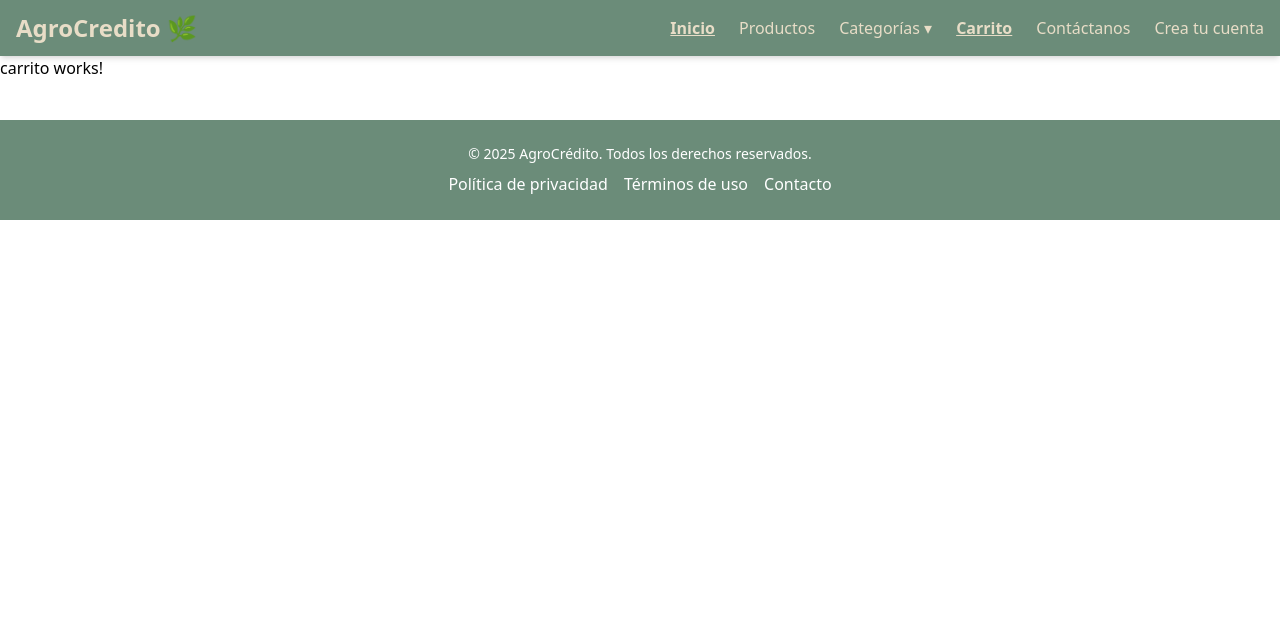
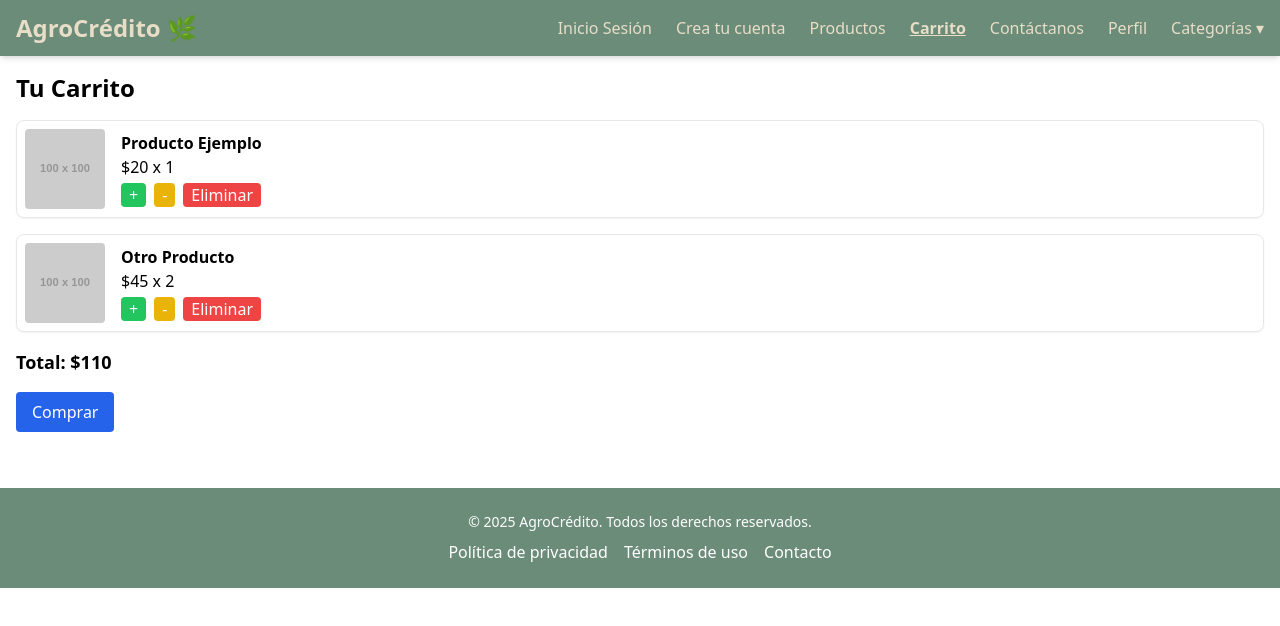
Before and after one commit to MonicaFernanda29/app-agrocredito, an Angular app: page /carrito in a window 1280 px wide. Shown: the top 626 px of the page. Built offline with nearby package versions, Linux system fonts and the light colour scheme.

Commit message:
se realizo la pagina de inicio de sesion, carrito y perfil

```diff
--- a/src/app/app.routes.ts
+++ b/src/app/app.routes.ts
@@ -6,6 +6,8 @@ import { CheckoutComponent } from './pages/checkout/checkout.component';
 import { ContactoComponent } from './pages/contacto/contacto.component';
 import { HomeComponent } from './pages/home/home.component';
 import { RegistroComponent } from './pages/registro/registro.component';
+import { PerfilComponent } from './pages/perfil/perfil.component';
+import { InicioComponent } from './pages/inicio/inicio.component';
 
 export const routes: Routes = [
   { path: '', component: HomeComponent },
@@ -14,6 +16,9 @@ export const routes: Routes = [
   { path: 'checkout', component: CheckoutComponent },
   { path: 'contacto', component: ContactoComponent },
   { path: 'registro', component: RegistroComponent },
+  { path: "perfil", component: PerfilComponent},
+  { path: "inicio", component: InicioComponent},
+
 
 ];
 
--- a/src/app/layout/navbar/navbar.component.html
+++ b/src/app/layout/navbar/navbar.component.html
@@ -2,13 +2,17 @@
   <div class="container mx-auto flex justify-between items-center">
     <!-- Logo o Título -->
     <div class="text-2xl font-bold text-[#E8DDC7]">
-      AgroCredito 🌿
+      <a href="/"> AgroCrédito 🌿</a>
     </div>
 
     <!-- Menú -->
     <div class="hidden md:flex space-x-6 items-center relative">
-      <a routerLink="/" routerLinkActive="font-semibold underline" class="text-[#E8DDC7] hover:underline">Inicio</a>
+      <a routerLink="/inicio" routerLinkActive="font-semibold underline" class="text-[#E8DDC7] hover:underline">Inicio Sesión</a>
+      <a routerLink="/registro" routerLinkActive="font-semibold underline" class="text-[#E8DDC7] hover:underline">Crea tu cuenta</a>
       <a routerLink="/productos" routerLinkActive="font-semibold underline" class="text-[#E8DDC7] hover:underline">Productos</a>
+      <a routerLink="/carrito" routerLinkActive="font-semibold underline" class="text-[#E8DDC7] hover:underline">Carrito</a>
+      <a routerLink="/contacto" routerLinkActive="font-semibold underline" class="text-[#E8DDC7] hover:underline">Contáctanos</a>
+      <a routerLink="/perfil" routerLinkActive="font-semibold underline" class="text-[#E8DDC7] hover:underline">Perfil</a>
 
       <!-- Dropdown Categorías -->
       <div class="group relative">
@@ -20,10 +24,6 @@
           <a href="#" class="block px-4 py-2 hover:bg-gray-100 text-sm">🐛 Insecticidas</a>
         </div>
       </div>
-
-      <a routerLink="/carrito" routerLinkActive="font-semibold underline" class="text-[#E8DDC7] hover:underline">Carrito</a>
-      <a routerLink="/contacto" routerLinkActive="font-semibold underline" class="text-[#E8DDC7] hover:underline">Contáctanos</a>
-      <a routerLink="/registro" routerLinkActive="font-semibold underline" class="text-[#E8DDC7] hover:underline">Crea tu cuenta</a>
     </div>
 
     <!-- Botón mobile -->
--- a/src/app/pages/carrito/carrito.component.html
+++ b/src/app/pages/carrito/carrito.component.html
@@ -1 +1,56 @@
-<p>carrito works!</p>
+<!-- 🛒 Vista del carrito -->
+<div *ngIf="!facturaGenerada" class="p-4">
+  <h2 class="text-2xl font-bold mb-4">Tu Carrito</h2>
+
+  <div *ngFor="let item of carrito; index as i" class="flex items-center mb-4 border p-2 rounded-lg shadow-sm">
+    <img [src]="item.imagen" alt="Producto" class="w-20 h-20 mr-4 rounded">
+    <div class="flex-1">
+      <p class="font-semibold">{{ item.nombre }}</p>
+      <p>${{ item.precio }} x {{ item.cantidad }}</p>
+      <div class="flex gap-2 mt-1">
+        <button (click)="aumentar(i)" class="bg-green-500 text-white px-2 rounded">+</button>
+        <button (click)="disminuir(i)" class="bg-yellow-500 text-white px-2 rounded">-</button>
+        <button (click)="eliminar(i)" class="bg-red-500 text-white px-2 rounded">Eliminar</button>
+      </div>
+    </div>
+  </div>
+
+  <p class="mt-4 font-bold text-lg">Total: ${{ obtenerSubtotal() }}</p>
+  <button (click)="comprar()" class="mt-4 bg-blue-600 text-white px-4 py-2 rounded hover:bg-blue-700">Comprar</button>
+</div>
+
+<!-- 🧾 Vista de factura -->
+<div *ngIf="facturaGenerada" class="p-6 max-w-2xl mx-auto bg-white shadow-lg rounded-lg border border-gray-300 mt-4">
+  <h2 class="text-2xl font-bold mb-2 text-center">Factura</h2>
+  <p><strong>Cliente:</strong> {{ facturaResumen.cliente }}</p>
+  <p><strong>Fecha:</strong> {{ facturaResumen.fecha | date:'short' }}</p>
+
+  <div class="mt-4">
+    <table class="w-full table-auto border-collapse">
+      <thead>
+        <tr class="bg-gray-200">
+          <th class="px-4 py-2 text-left">Producto</th>
+          <th class="px-4 py-2">Cantidad</th>
+          <th class="px-4 py-2">Precio</th>
+          <th class="px-4 py-2">Total</th>
+        </tr>
+      </thead>
+      <tbody>
+        <tr *ngFor="let p of facturaResumen.productos" class="border-t">
+          <td class="px-4 py-2">{{ p.nombre }}</td>
+          <td class="px-4 py-2 text-center">{{ p.cantidad }}</td>
+          <td class="px-4 py-2 text-center">${{ p.precio }}</td>
+          <td class="px-4 py-2 text-right">${{ p.total }}</td>
+        </tr>
+      </tbody>
+    </table>
+  </div>
+
+  <div class="mt-4 text-right text-lg font-semibold">
+    Total a pagar: ${{ facturaResumen.total }}
+  </div>
+
+  <button (click)="volverAlCarrito()" class="mt-6 bg-gray-700 text-white px-4 py-2 rounded hover:bg-gray-800">
+    Volver al carrito
+  </button>
+</div>
--- a/src/app/pages/carrito/carrito.component.ts
+++ b/src/app/pages/carrito/carrito.component.ts
@@ -1,12 +1,68 @@
 import { Component } from '@angular/core';
+import { NgFor, NgIf, DatePipe } from '@angular/common';
 
 @Component({
   selector: 'app-carrito',
   standalone: true,
-  imports: [],
+  imports: [NgFor, NgIf, DatePipe],
   templateUrl: './carrito.component.html',
   styleUrl: './carrito.component.css'
 })
 export class CarritoComponent {
+  carrito = [
+    {
+      nombre: 'Producto Ejemplo',
+      precio: 20,
+      cantidad: 1,
+      imagen: 'https://via.placeholder.com/100'
+    },
+    {
+      nombre: 'Otro Producto',
+      precio: 45,
+      cantidad: 2,
+      imagen: 'https://via.placeholder.com/100'
+    }
+  ];
 
+  facturaGenerada = false;
+  facturaResumen: any = null;
+
+  aumentar(i: number) {
+    this.carrito[i].cantidad++;
+  }
+
+  disminuir(i: number) {
+    if (this.carrito[i].cantidad > 1) {
+      this.carrito[i].cantidad--;
+    }
+  }
+
+  eliminar(i: number) {
+    this.carrito.splice(i, 1);
+  }
+
+  obtenerSubtotal(): number {
+    return this.carrito.reduce((total, p) => total + p.precio * p.cantidad, 0);
+  }
+
+  comprar() {
+    this.facturaResumen = {
+      cliente: 'Juanito Rodríguez',
+      productos: this.carrito.map(p => ({
+        nombre: p.nombre,
+        cantidad: p.cantidad,
+        precio: p.precio,
+        total: p.precio * p.cantidad
+      })),
+      total: this.obtenerSubtotal(),
+      fecha: new Date()
+    };
+
+    this.facturaGenerada = true;
+    this.carrito = [];
+  }
+
+  volverAlCarrito() {
+    this.facturaGenerada = false;
+  }
 }
--- /dev/null
+++ b/src/app/pages/inicio/inicio.component.html
@@ -0,0 +1,57 @@
+<section class="min-h-screen bg-[#E8DDC7] flex items-center justify-center px-4 py-16">
+  <div class="w-full max-w-md bg-[#F7F3EB] rounded-3xl shadow-lg p-8 border border-[#B1C7B3]">
+
+    <h2 class="text-3xl font-bold text-center text-[#6B8C79] mb-6">
+      Inicia sesión 🌱
+    </h2>
+
+    <form class="space-y-5">
+      <!-- Correo -->
+      <div>
+        <label class="block text-[#6B8C79] mb-1 font-medium">Correo electrónico</label>
+        <input
+          type="email"
+          placeholder="correo@ejemplo.com"
+          class="w-full p-3 border-2 border-[#B1C7B3] rounded-xl focus:ring-2 focus:ring-[#6B8C79] focus:border-[#6B8C79] transition"
+        />
+      </div>
+
+      <!-- Contraseña -->
+      <div>
+        <label class="block text-[#6B8C79] mb-1 font-medium">Contraseña</label>
+        <input
+          type="password"
+          placeholder="********"
+          class="w-full p-3 border-2 border-[#B1C7B3] rounded-xl focus:ring-2 focus:ring-[#6B8C79] focus:border-[#6B8C79] transition"
+        />
+      </div>
+
+      <!-- Recordar y Olvidó -->
+      <div class="flex justify-between items-center text-sm text-[#6B8C79]">
+        <label class="flex items-center space-x-2">
+          <input type="checkbox" class="accent-[#6B8C79]" />
+          <span>Recordarme</span>
+        </label>
+        <a href="#" class="hover:underline">¿Olvidaste tu contraseña?</a>
+      </div>
+
+      <!-- Botón -->
+      <div>
+        <button
+          type="submit"
+          class="w-full bg-[#6B8C79] hover:bg-[#587266] text-white py-3 rounded-xl font-semibold transition"
+        >
+          Iniciar sesión
+        </button>
+      </div>
+    </form>
+
+    <!-- Registro -->
+    <p class="text-center text-[#6B8C79] text-sm mt-6">
+      ¿No tienes una cuenta?
+      <a href="/registro" class="underline font-medium hover:text-[#587266]">
+        Regístrate aquí
+      </a>
+    </p>
+  </div>
+</section>
--- /dev/null
+++ b/src/app/pages/perfil/perfil.component.html
@@ -0,0 +1,53 @@
+<section class="min-h-screen bg-[#E8DDC7] flex items-center justify-center px-4 py-16">
+  <div class="w-full max-w-2xl bg-[#F7F3EB] rounded-3xl shadow-lg p-10 border border-[#B1C7B3]">
+
+    <h2 class="text-3xl font-bold text-center text-[#6B8C79] mb-6">
+      Perfil de Usuario 🌿
+    </h2>
+
+    <!-- Formulario de edición de perfil -->
+    <form class="space-y-6">
+
+      <!-- Nombre -->
+      <div>
+        <label class="block mb-1 text-[#6B8C79] font-medium">Nombre completo</label>
+        <input
+          type="text"
+          placeholder="Tu nombre"
+          class="w-full p-3 border-2 border-[#B1C7B3] rounded-xl focus:ring-2 focus:ring-[#6B8C79] focus:border-[#6B8C79] transition"
+        />
+      </div>
+
+      <!-- Correo -->
+      <div>
+        <label class="block mb-1 text-[#6B8C79] font-medium">Correo electrónico</label>
+        <input
+          type="email"
+          placeholder="correo@ejemplo.com"
+          class="w-full p-3 border-2 border-[#B1C7B3] rounded-xl focus:ring-2 focus:ring-[#6B8C79] focus:border-[#6B8C79] transition"
+        />
+      </div>
+
+      <!-- Teléfono -->
+      <div>
+        <label class="block mb-1 text-[#6B8C79] font-medium">Teléfono</label>
+        <input
+          type="text"
+          placeholder="Número de teléfono"
+          class="w-full p-3 border-2 border-[#B1C7B3] rounded-xl focus:ring-2 focus:ring-[#6B8C79] focus:border-[#6B8C79] transition"
+        />
+      </div>
+
+      <!-- Botón de guardar -->
+      <div>
+        <button
+          type="submit"
+          class="w-full bg-[#6B8C79] hover:bg-[#587266] text-white py-3 rounded-xl font-semibold text-lg transition"
+        >
+          Guardar cambios
+        </button>
+      </div>
+    </form>
+
+  </div>
+</section>
--- a/src/index.html
+++ b/src/index.html
@@ -6,6 +6,9 @@
   <base href="/">
   <meta name="viewport" content="width=device-width, initial-scale=1">
   <link rel="icon" type="image/x-icon" href="favicon.ico">
+  <link
+  rel="stylesheet"
+  href="https://cdnjs.cloudflare.com/ajax/libs/font-awesome/6.5.0/css/all.min.css">
 </head>
 <body>
   <app-root></app-root>
```
Also changed, not shown: src/app/pages/home/home.component.html (+9 -15 lines), src/app/pages/inicio/inicio.component.ts (added, +12 -0 lines), src/app/pages/perfil/perfil.component.ts (added, +12 -0 lines), src/app/pages/inicio/inicio.component.css (added), src/app/pages/perfil/perfil.component.css (added), 2 other files (tests, documents, lock files or other folders).
